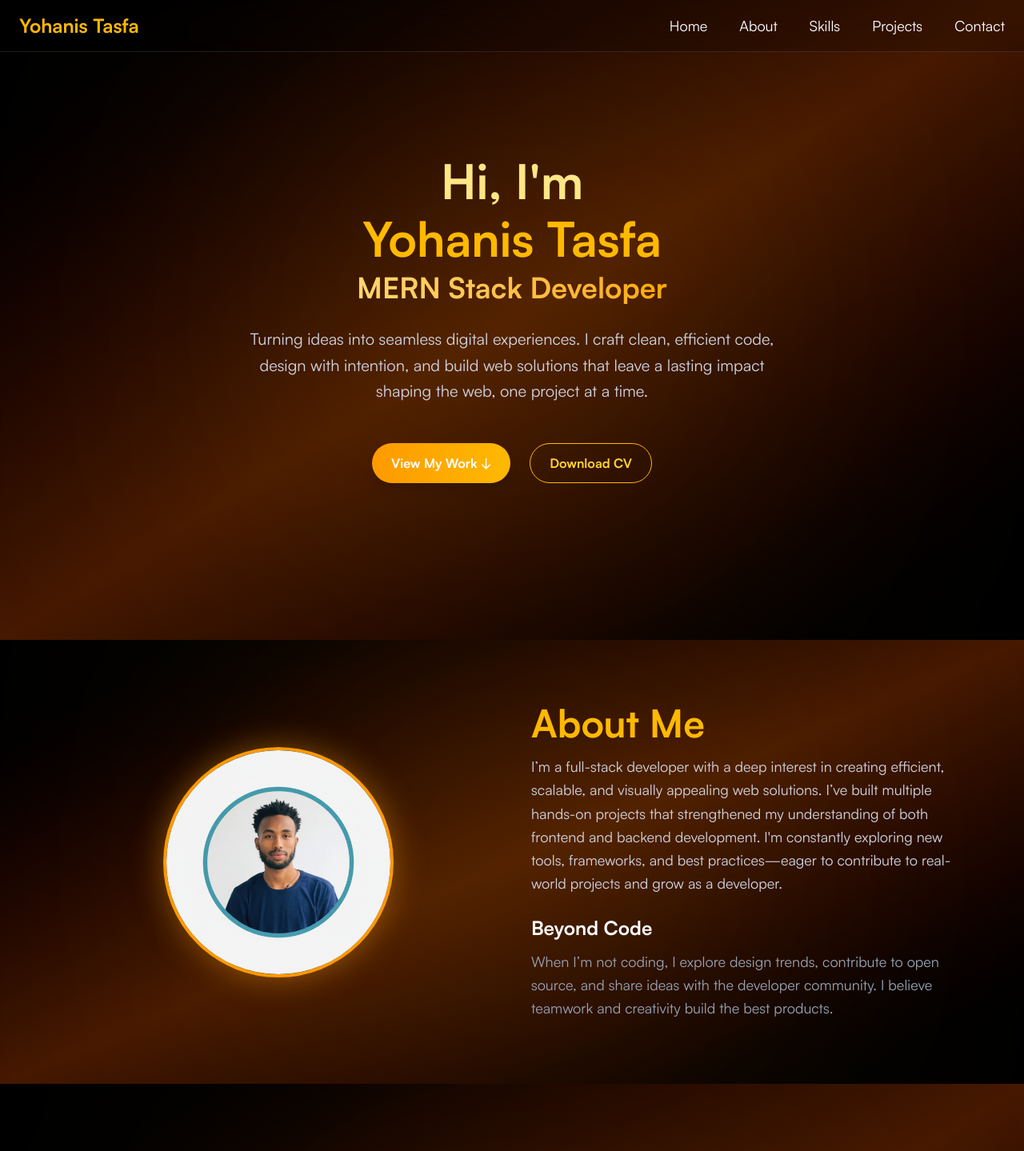
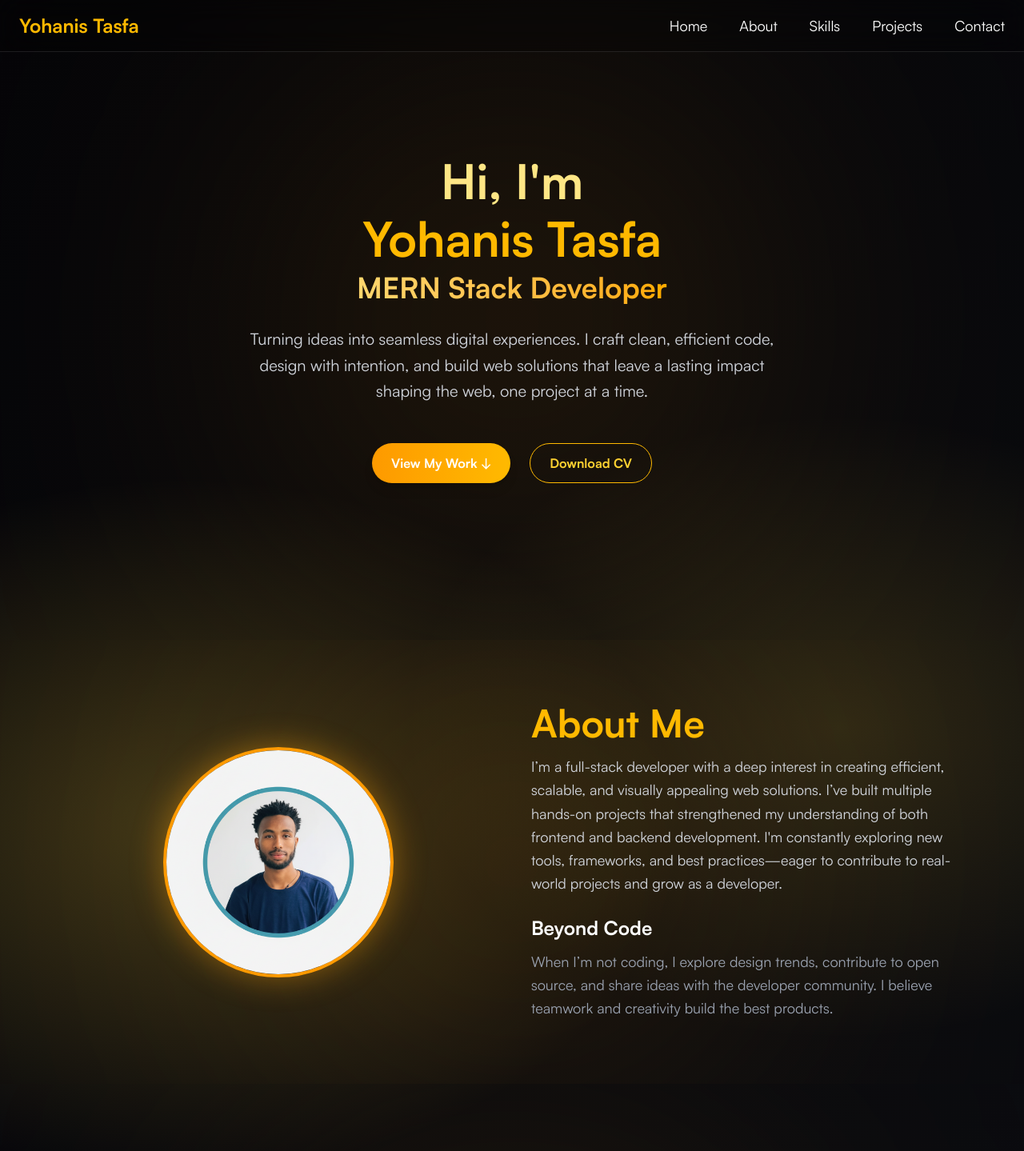
Before and after one commit to yohanis-Tasfa/my-portfolio, a React (Vite) app: page / in a window 1280 px wide. Shown: the top 1439 px of the page at 80% size. Built offline with nearby package versions, Linux system fonts and the light colour scheme.

Commit message:
Refactor background styles

```diff
--- a/src/App.jsx
+++ b/src/App.jsx
@@ -9,7 +9,7 @@ import Footer from "./components/Footer";
 
 function App() {
   return (
-    <div className="min-h-screen bg-black text-white">
+    <div className="min-h-screen text-white">
       <ToastContainer />
       <Navbar />
       <Hero />
--- a/src/components/About.jsx
+++ b/src/components/About.jsx
@@ -12,7 +12,7 @@ const About = () => {
       className="relative w-full text-white py-20 px-6 md:px-12 lg:px-20 overflow-hidden"
     >
       {/* BACKGROUND gradient layer */}
-      <div className="absolute inset-0 bg-gradient-to-br from-black via-amber-950 to-black"></div>
+      <div className="absolute inset-0 bg-transparent"></div>
 
       {/* PURPLE GLOW */}
       <div
--- a/src/components/Contact.jsx
+++ b/src/components/Contact.jsx
@@ -47,7 +47,7 @@ export default function Contact() {
       id="contact"
       className="min-h-screen pt-24 pb-32 px-6 relative overflow-hidden"
     >
-      <div className="absolute inset-0 bg-gradient-to-br from-black via-amber-950 to-black"></div>
+      <div className="absolute inset-0 bg-transparent"></div>
 
       <motion.div
         variants={container}
--- a/src/components/Footer.jsx
+++ b/src/components/Footer.jsx
@@ -2,7 +2,7 @@ import { Github, Linkedin, Send, Mail } from "lucide-react";
 
 function Footer() {
   return (
-    <footer className="w-full bg-black border-t border-white/10 relative py-10">
+    <footer className="w-full bg-transparent border-t border-white/10 relative py-10">
       <div className="max-w-7xl mx-auto px-6">
         {/* Top Section */}
         <div className="flex flex-col md:flex-row items-center justify-between py-6">
--- a/src/components/Hero.jsx
+++ b/src/components/Hero.jsx
@@ -38,7 +38,7 @@ export default function Hero() {
       className="min-h-screen flex flex-col justify-center items-center text-center px-4 relative overflow-hidden"
     >
       {/* Purple Glow Background */}
-      <div className="absolute inset-0 bg-gradient-to-br from-black via-amber-950 to-black"></div>
+      <div className="absolute inset-0 bg-transparent"></div>
       <div
         className="absolute w-[500px] h-[500px] bg-amber-500/20 blur-[200px] rounded-full
         top-1/2 left-1/2 -translate-x-1/2 -translate-y-1/2"
--- a/src/components/Projects.jsx
+++ b/src/components/Projects.jsx
@@ -8,7 +8,7 @@ export default function Projects() {
   return (
     <section
       id="projects"
-      className="py-24 bg-black relative overflow-hidden"
+      className="py-24 bg-transparent relative overflow-hidden"
     >
       {/* Background Glow */}
       <div
--- a/src/components/Skills.jsx
+++ b/src/components/Skills.jsx
@@ -27,7 +27,7 @@ function Skills() {
       className="min-h-screen pt-20 pb-32 px-4 relative overflow-hidden"
     >
       {/* Background */}
-      <div className="absolute inset-0 bg-gradient-to-br from-black via-amber-950 to-black"></div>
+      <div className="absolute inset-0 bg-transparent"></div>
       <div
         className="absolute w-[500px] h-[500px] bg-amber-500/20 blur-[200px] rounded-full
         top-1/2 left-1/2 -translate-x-1/2 -translate-y-1/2"
@@ -133,9 +133,7 @@ function Skills() {
                 className="text-amber-400 group-hover:text-amber-100"
               />
             </motion.div>
-            <h3 className="text-xl font-semibold mt-5 text-amber-300">
-              Tools
-            </h3>
+            <h3 className="text-xl font-semibold mt-5 text-amber-300">Tools</h3>
 
             <div className="flex flex-wrap gap-3 justify-center mt-4">
               {["Git", "GitHub", "VS Code", "Render", "Vercel"].map((skill) => (
--- a/src/index.css
+++ b/src/index.css
@@ -34,19 +34,38 @@
 
 :root {
   color-scheme: dark;
-  --color-bg: #000;
+  /* Ambient background (dark + warm gold glow) */
+  --color-bg: #050508;
   --color-fg: #fff;
   --color-accent: #d4af37;
+  --bg-gold: 212, 175, 55;
+  --bg-olive: 40, 90, 70;
 }
 
 body {
   font-family: "Satoshi", ui-sans-serif, system-ui, -apple-system, "Segoe UI",
     Roboto, Arial, "Noto Sans", "Apple Color Emoji", "Segoe UI Emoji";
-  background: var(--color-bg);
+  background: radial-gradient(
+      1000px 700px at 18% 25%,
+      rgba(var(--bg-gold), 0.28),
+      transparent 62%
+    ),
+    radial-gradient(
+      900px 650px at 82% 22%,
+      rgba(var(--bg-gold), 0.18),
+      transparent 60%
+    ),
+    radial-gradient(
+      900px 700px at 78% 85%,
+      rgba(var(--bg-olive), 0.18),
+      transparent 62%
+    ),
+    linear-gradient(135deg, #050508 0%, #0b0c10 55%, #070a12 100%);
   color: var(--color-fg);
 }
 
-html, body {
-    overflow-x: hidden;
+html,
+body {
+  overflow-x: hidden;
   max-width: 100%;
 }
```
